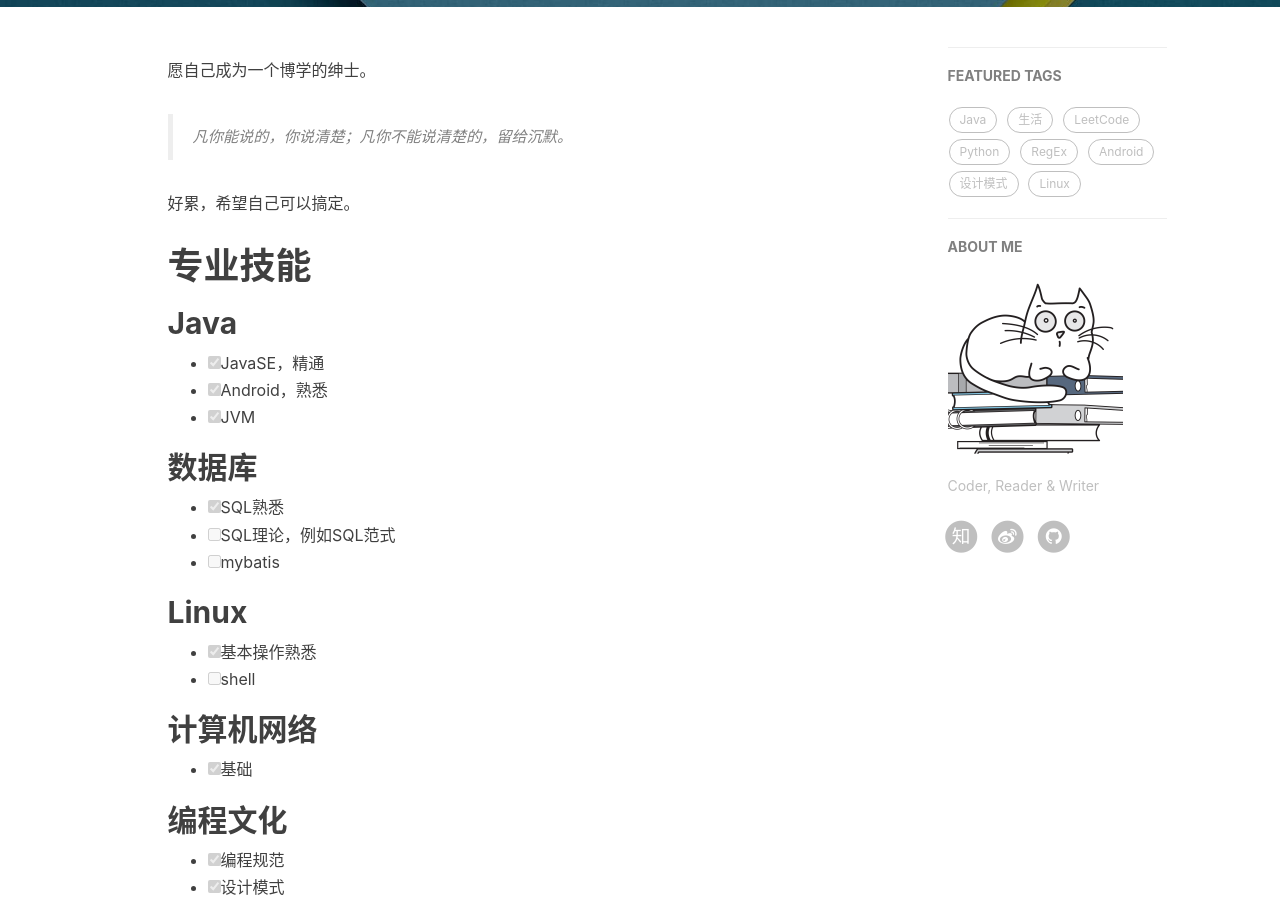
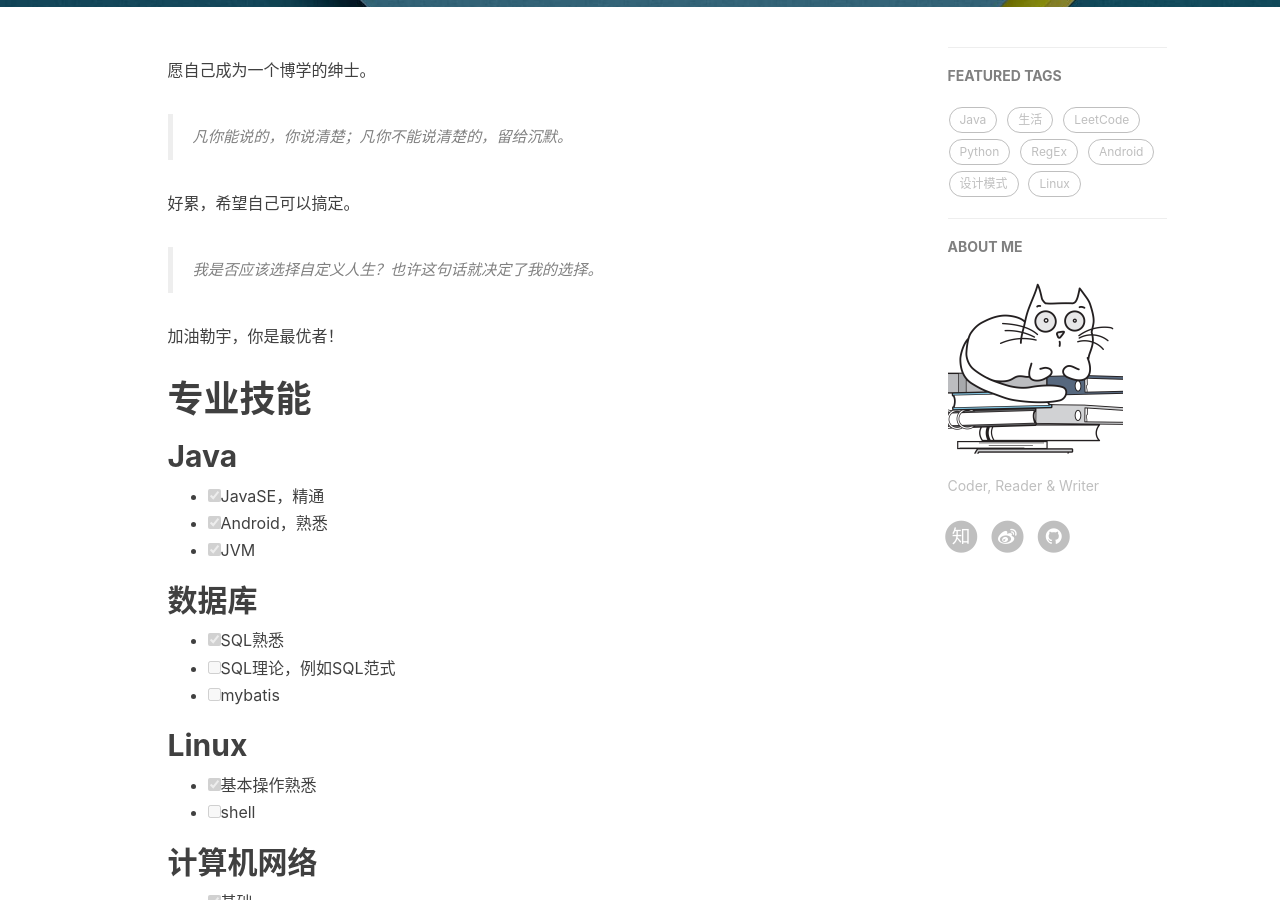
Before and after one commit to fxleyu/fxleyu.github.io, a Jekyll site: the page built from about.md, in a window 1280 px wide and 900 px high, scrolled down 391 px. Built offline with Jekyll 4.4.1, drawn with Linux system fonts in a browser that asks for light colours; nearby versions of some CDN libraries; comment, search, counter and statistics services are not loaded.

Commit message:
UPDATE 个人简介

```diff
--- a/about.md
+++ b/about.md
@@ -8,7 +8,9 @@ title: About
 
 
 好累，希望自己可以搞定。
+> 我是否应该选择自定义人生？也许这句话就决定了我的选择。
 
+加油勒宇，你是最优者！
 
 # 专业技能
 ## Java
```
